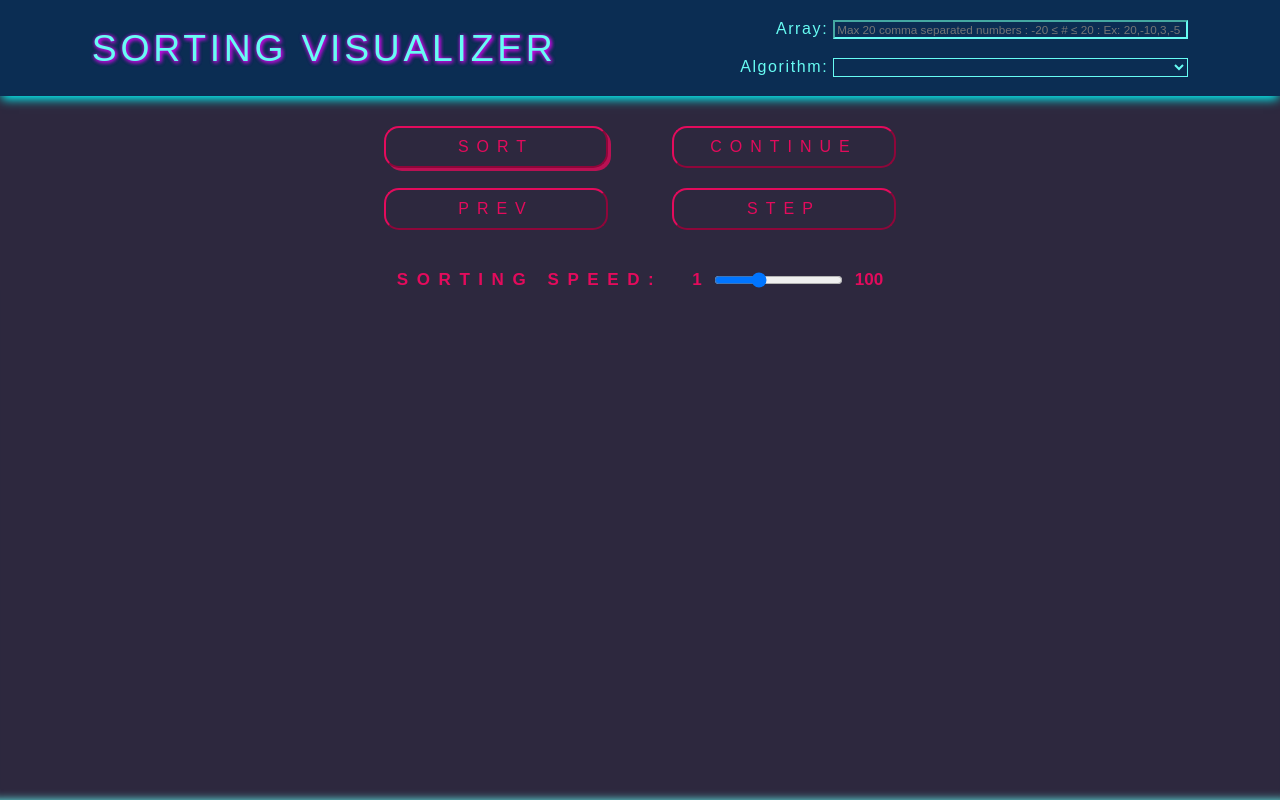
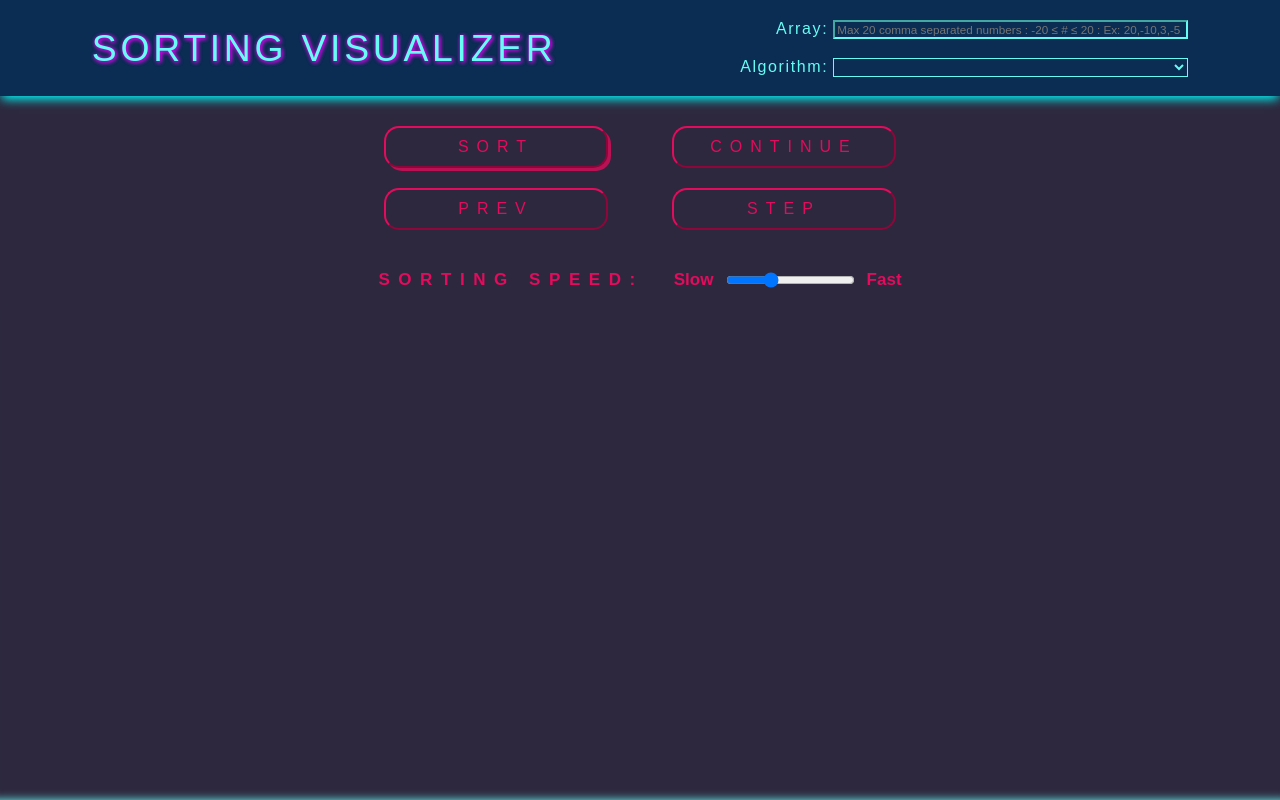
Before and after one commit to arnaidu/ReactSortingVisualizer, a React (Create React App) app: page / in a window 1280 px wide. Built offline with nearby package versions, Linux system fonts and the light colour scheme.

Commit message:
fix the error handling a little bit

```diff
--- a/src/form-display/Header.js
+++ b/src/form-display/Header.js
@@ -129,7 +129,7 @@ const Form = ({ state, setState }) => {
 
             <div className="container-speed">
                 <output id="output1">Sorting Speed:</output>
-                <output id="output2">1</output>
+                <output id="output2">Slow</output>
                 <input
                     type="range"
                     id="speed"
@@ -138,7 +138,7 @@ const Form = ({ state, setState }) => {
                     max="200"
                     onChange={handleSpeed}
                 />
-                <output id="output3">100</output>
+                <output id="output3">Fast</output>
             </div>
         </>
     );
--- a/src/form-display/errorHandling.js
+++ b/src/form-display/errorHandling.js
@@ -73,7 +73,7 @@ export const getErrorState = (formInput, errorState, properArray) => {
     }
     const existInputAlgo = formInput.algorithm !== "";
     const existInputArray = formInput.array !== "";
-    const properLengthArray = properArray.length <= 39;
+    const properLengthArray = stringToData(properArray).length <= 20;
     return {
         isValidArray: isValid,
         existInputAlgo: existInputAlgo,
--- a/src/styles/header.css
+++ b/src/styles/header.css
@@ -18,6 +18,7 @@
     justify-content: center;
     align-items: center;
     margin-top: 40px;
+    margin-bottom: 20px;
 }
 
 #output1 {
```
